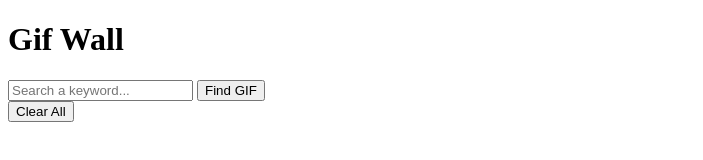
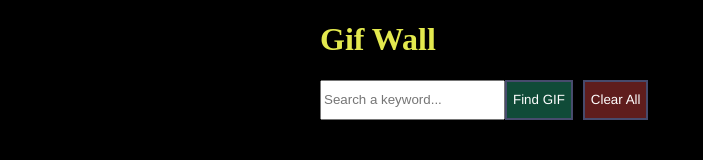
Before and after one commit to CAWittMN/Springboard-Assignments, a plain HTML site: page ajax-giphy-party/index.html in a window 1280 px wide. Shown: the whole page, without its empty margins (0-703 px from the left). Drawn offline with nearby package versions, Linux system fonts and the light colour scheme.

Commit message:
added very basic styling

```diff
--- a/ajax-giphy-party/index.html
+++ b/ajax-giphy-party/index.html
@@ -21,6 +21,7 @@
       <button id="clear-all">Clear All</button>
     </div>
     <div id="gifs"></div>
+    <div id="background"></div>
 
     <script src="https://code.jquery.com/jquery-3.2.1.js"></script>
     <script src="https://unpkg.com/axios/dist/axios.js"></script>
--- a/ajax-giphy-party/styles.css
+++ b/ajax-giphy-party/styles.css
@@ -1,12 +1,58 @@
 #gifs {
   display: flex;
   flex-wrap: wrap;
+  align-items: center;
+  justify-content: center;
 }
-#gif-box {
+.gif-box {
+  margin: auto;
+  display: flex;
+  align-items: center;
+  justify-content: center;
   width: 300px;
   height: 300px;
+  margin-top: 10px;
 }
 img {
   max-width: 300px;
   max-height: 300px;
 }
+body {
+  background-color: black;
+  position: relative;
+  max-width: 3000px;
+  margin: auto;
+}
+form {
+  display: flex;
+  margin-right: 10px;
+}
+#search-bar {
+  display: flex;
+  height: 40px;
+  margin: auto;
+  width: 50%;
+  margin-left: 25%;
+}
+#search {
+  color: white;
+  background-color: rgb(16, 75, 56);
+  font-family: "Franklin Gothic Medium", "Arial Narrow", Arial, sans-serif;
+  border: 2px solid rgb(71, 75, 109);
+}
+#clear-all {
+  font-family: "Franklin Gothic Medium", "Arial Narrow", Arial, sans-serif;
+  color: white;
+  background-color: rgb(95, 29, 29);
+  border: 2px solid rgb(71, 75, 109);
+}
+#clear-all:hover,
+#search:hover {
+  cursor: pointer;
+  background-color: rgb(255, 144, 144);
+  transition: all 100ms;
+}
+h1 {
+  margin-left: 25%;
+  color: rgb(227, 233, 78);
+}
```
Lines whose indentation alone changed are shown as unchanged.
